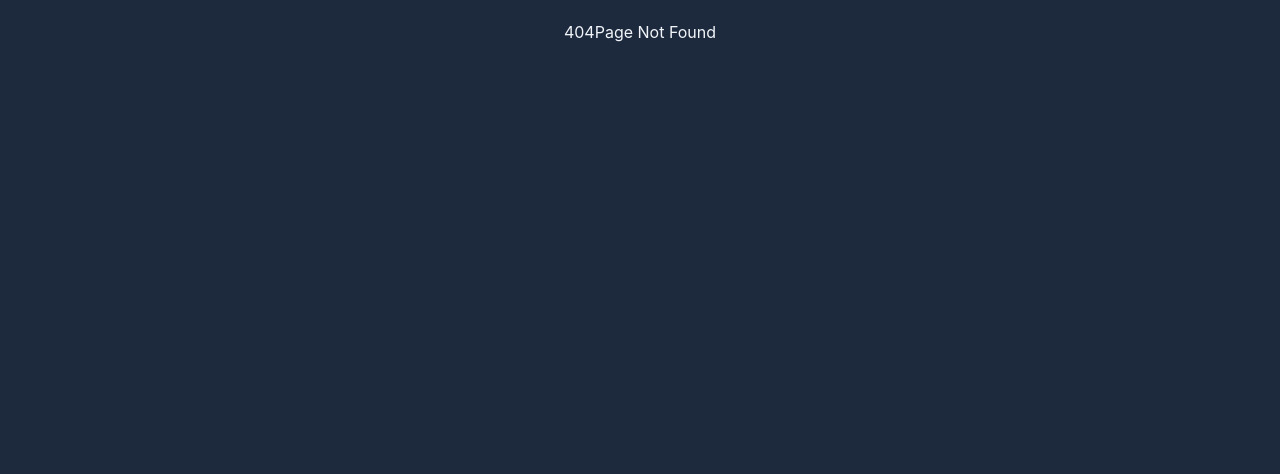
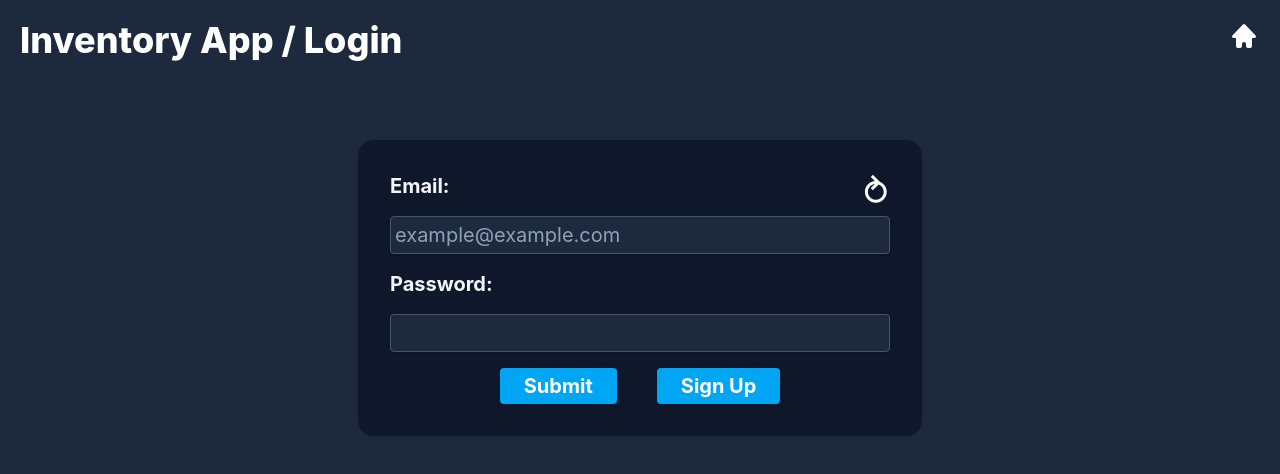
Before and after one commit to aayusht200/inventory-application, a React (Vite) app in the folder client/: page /login in a window 1280 px wide. Before the commit this address had no page. Shown: the top 474 px of the page. Built offline with nearby package versions, Linux system fonts and the light colour scheme.

Commit message:
feat: add @heroicons/react dependency; update Header, Login, and Signup components to include HomeIcon; modify routing in App component

```diff
--- a/client/package.json
+++ b/client/package.json
@@ -10,6 +10,7 @@
     "preview": "vite preview"
   },
   "dependencies": {
+    "@heroicons/react": "^2.2.0",
     "@tailwindcss/vite": "^4.3.1",
     "react": "^19.2.7",
     "react-dom": "^19.2.7",
--- a/client/src/App.tsx
+++ b/client/src/App.tsx
@@ -9,9 +9,10 @@ export default function App() {
   return (
     <BrowserRouter>
       <Routes>
-        <Route path="/" element={<Login />} />
+        <Route path="/" element={<Products />} />
         <Route path="/signup" element={<Signup />} />
         <Route path="/products" element={<Products />} />
+        <Route path="/login" element={<Login />} />
         <Route
           path="*"
           element={<ErrorPage code={404} title="Page Not Found" />}
--- a/client/src/components/Header.tsx
+++ b/client/src/components/Header.tsx
@@ -1,13 +1,23 @@
+import type React from "react";
+
 interface HeaderProps {
   className?: string;
   title: string;
+  rightContent?: React.ReactNode;
 }
-const Header = ({ className, title }: HeaderProps) => {
+const Header = ({ className, title, rightContent }: HeaderProps) => {
   return (
-    <div className={`header ${className} text-heading text-shadow-heading`}>
-      <h1 className="text-2xl font-extrabold md:text-3xl lg:text-4xl">
-        {title}
-      </h1>
+    <div
+      className={`header ${className} text-heading text-shadow-heading grid grid-cols-2`}
+    >
+      <div className="left col-span-1">
+        <h1 className="text-2xl font-extrabold md:text-3xl lg:text-4xl">
+          {title}
+        </h1>
+      </div>
+      {rightContent && (
+        <div className="right col-span-1 justify-self-end">{rightContent}</div>
+      )}
     </div>
   );
 };
--- a/client/src/pages/Login.tsx
+++ b/client/src/pages/Login.tsx
@@ -8,6 +8,8 @@ import { InputError } from "../components/InputError";
 import { ResetButton } from "../components/ResetButton";
 import { AuthContext } from "../context/AuthContext";
 import { authService } from "../helperFunctions/authService";
+import { HomeIcon } from "@heroicons/react/16/solid";
+
 const initialLoginState = {
   email: "",
   password: "",
@@ -41,12 +43,22 @@ const Login = () => {
   function handleSignUp() {
     navigate("/signup");
   }
-
+  const headercontent = (
+    <Header
+      className=""
+      title="Inventory App / Login"
+      rightContent={
+        <HomeIcon
+          className="size-4 cursor-pointer md:size-6 lg:size-8"
+          onClick={() => {
+            navigate("/products");
+          }}
+        />
+      }
+    />
+  );
   return (
-    <Card
-      className="login"
-      header={<Header className="" title="Inventory App" />}
-    >
+    <Card className="login" header={headercontent}>
       <form
         onSubmit={handleSubmit}
         className="text-md bg-surface flex flex-col items-center gap-4 rounded-2xl p-8 shadow md:text-lg lg:text-xl"
@@ -90,4 +102,5 @@ const Login = () => {
     </Card>
   );
 };
+
 export { Login };
--- a/client/src/pages/Products.tsx
+++ b/client/src/pages/Products.tsx
@@ -1,5 +1,10 @@
+
 const Products = () => {
-  return <div>Products</div>;
+  return (
+    <div className="size-6">
+
+    </div>
+  );
 };
 
 export { Products };
--- a/client/src/pages/Signup.tsx
+++ b/client/src/pages/Signup.tsx
@@ -8,6 +8,7 @@ import { Button } from "../components/Button";
 import { InputError } from "../components/InputError";
 import { signupService } from "../helperFunctions/signupService";
 import { useNavigate } from "react-router-dom";
+import { HomeIcon } from "@heroicons/react/16/solid";
 
 interface NewUser {
   username: string;
@@ -49,7 +50,20 @@ const Signup = () => {
     }));
   };
   const errorstatement = "Username / Email already in use.";
-  const headercomponent = <Header title="Inventory App / Signup" />;
+  const headercomponent = (
+    <Header
+      className=""
+      title="Inventory App / Signup"
+      rightContent={
+        <HomeIcon
+          className="size-4 cursor-pointer md:size-6 lg:size-8"
+          onClick={() => {
+            navigate("/products");
+          }}
+        />
+      }
+    />
+  );
   return (
     <Card header={headercomponent}>
       <form
```
Also changed, not shown: 1 other file (tests, documents, lock files or other folders).
